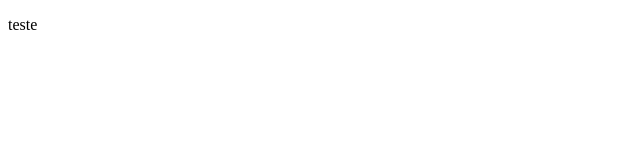
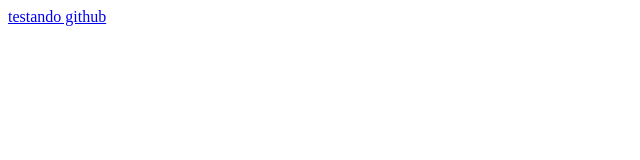
Before and after one commit to Lucaspozzif/cartas-contra-a-humanidade, a React (Create React App) app: page / in a window 1280 px wide. Shown: the top 160 px of the page, without its empty margins (0-640 px from the left). Built offline with nearby package versions, Linux system fonts and the light colour scheme.

Commit message:
github test

```diff
--- a/src/App.js
+++ b/src/App.js
@@ -1,7 +1,7 @@
 export default function App() {
   return (
-    <p>
-      teste
-    </p>
+    <a href="../public/Pages/testPage.html">
+      testando github
+    </a>
   );
 }
```
Also changed, not shown: public/Pages/testPage.html (added, +11 -0 lines).
